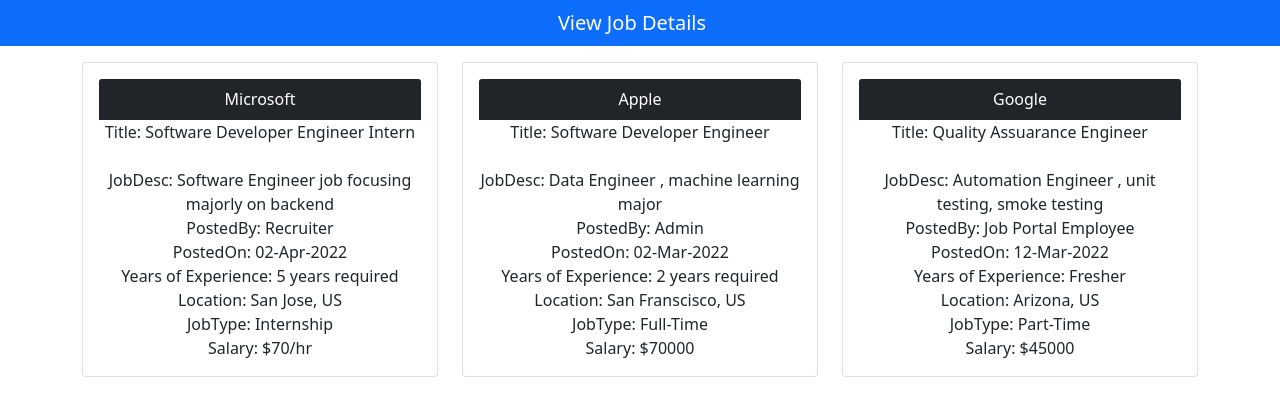
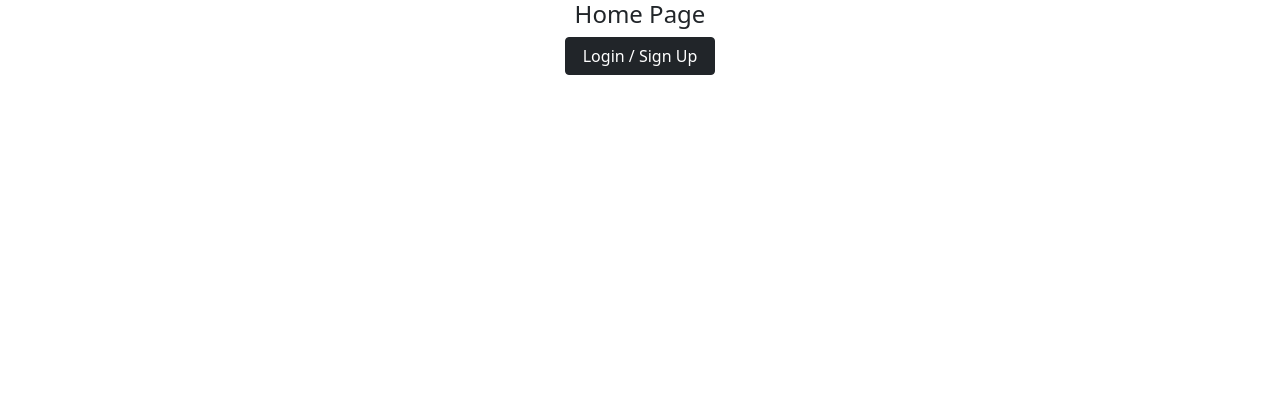
Before and after one commit to simran-memon/CMPE282_talent_traces, a React (Create React App) app in the folder frontend/: page / in a window 1280 px wide. Shown: the top 416 px of the page. Built offline with nearby package versions, Linux system fonts and the light colour scheme.

Commit message:
Adding login and logout

```diff
--- a/frontend/src/App.js
+++ b/frontend/src/App.js
@@ -8,7 +8,13 @@
 import { Navbar, NavbarBrand } from 'reactstrap';
 import React, { Component,useState } from 'react';
 import Search from './components/SearchComponent';
+import HomePage from './components/Home';
+import {
+    BrowserRouter, Route,
 
+    Routes,
+    Link
+  } from "react-router-dom";
 // function App() {
 //     return (
 //       <div className="App">
@@ -28,12 +34,20 @@
   render() {
       return (
           <div className="App">
-              <Navbar dark color="primary">
+              {/* <Navbar dark color="primary">
               <div className="container">
                   <NavbarBrand href="/"> View Job Details </NavbarBrand>
               </div>
               </Navbar>
-              <Search />
+              <Search /> */}
+              <BrowserRouter>
+      <Routes>
+        <Route path="/" element={<HomePage />} />
+        <Route path="search/" element={<Search />} />
+      </Routes>
+    </BrowserRouter>
+
+
           </div>
  );
   }
--- /dev/null
+++ b/frontend/src/components/Home.js
@@ -0,0 +1,27 @@
+import React from 'react';
+import { Container, Card,Form,Button, Col, Row } from 'react-bootstrap';
+
+
+class HomePage extends React.Component {
+
+    render() {
+      return(<React.Fragment>
+            <Container fluid>
+                <Row>
+                <Col>
+                    <h4>Home Page</h4>
+                </Col>
+                </Row>
+                <Row>
+                <Col><Button  onClick={()=> window.open("https://talenttracers.auth.us-west-2.amazoncognito.com/login?client_id=3n3fsevut9rfrkegficjn5mlkf&response_type=token&scope=email+openid&redirect_uri=http://localhost:3000/search/","_self")} variant="dark">Login / Sign Up</Button>
+                </Col>
+
+                </Row>
+
+
+            </Container>
+        </React.Fragment>)
+    }
+}
+
+export default HomePage;
--- a/frontend/src/components/JobListingsComponent.js
+++ b/frontend/src/components/JobListingsComponent.js
@@ -1,5 +1,6 @@
 import React, { Component } from 'react';
 import { Card, CardHeader, CardText, CardBody } from 'reactstrap';
+import { Button } from 'react-bootstrap';   //limeka
 class JobListings extends Component {
   constructor(props){
     super(props);
@@ -40,6 +41,8 @@
     return(
         <div className="container">
   <div className="row">
+   {/* limeka */}
+  <Button onClick={()=>window.open("https://talenttracers.auth.us-west-2.amazoncognito.com/logout?client_id=3n3fsevut9rfrkegficjn5mlkf&response_type=token&logout_uri=http://localhost:3000/&response_type=token/logout", "_self")} >Logout</Button>
     {jobListings}
   </div>
 </div>
```
